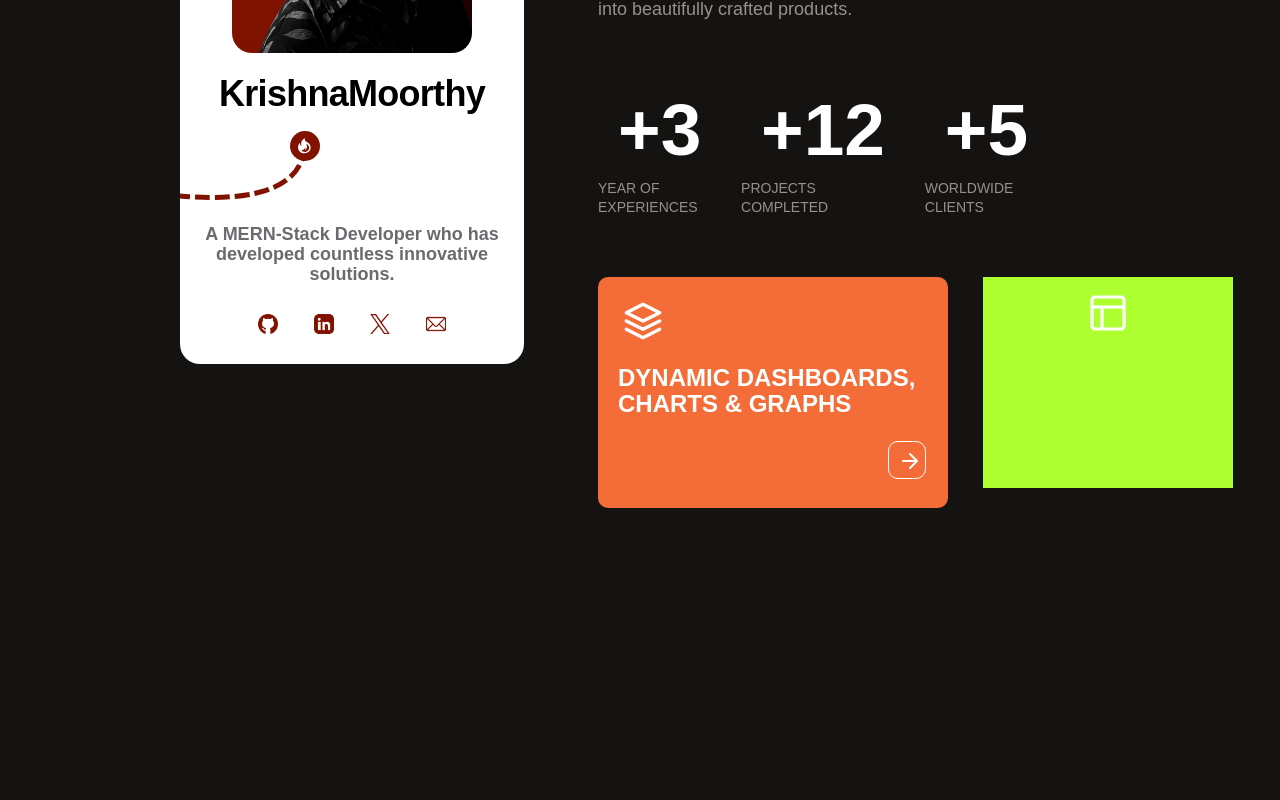
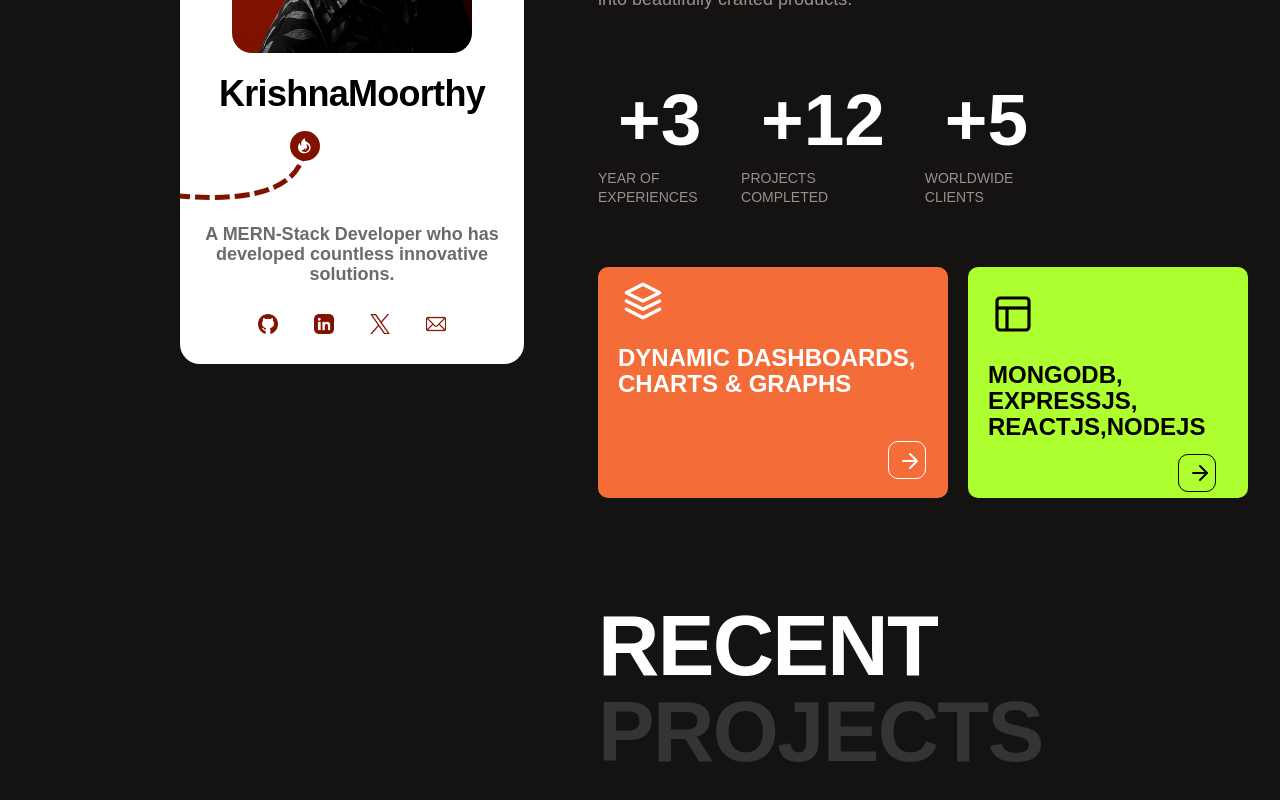
Before and after one commit to K2r0iOs5h/Portfolio, a React (Create React App) app: page / in a window 1280 px wide. Shown: the part 436-1236 px from the top of the page. Before the commit the page ends 952 px from the top, so only its background shows below. Built offline with nearby package versions, Linux system fonts and the light colour scheme.

Commit message:
project section started

```diff
--- a/src/Pages/Home.jsx
+++ b/src/Pages/Home.jsx
@@ -38,29 +38,39 @@ function Home() {
                         <div className={styles.orangetxt}><p className={styles.paratxt}>DYNAMIC DASHBOARDS, CHARTS & GRAPHS</p></div>
                         <div className={styles.orangebtn}>
                             <a href=""><svg xmlns="http://www.w3.org/2000/svg" width="24" height="24" viewBox="0 0 24 24" fill="none" stroke="white" stroke-width="2" stroke-linecap="round" stroke-linejoin="round">
-  <g>
-    <line x1="5" y1="12" x2="19" y2="12"></line>
-    <polyline points="12,5 19,12 12,19"></polyline>
-  </g>
-</svg></a>
+                              <g>
+                                <line x1="5" y1="12" x2="19" y2="12"></line>
+                                <polyline points="12,5 19,12 12,19"></polyline>
+                             </g>
+                             </svg></a>
                         </div>
                     </div>
                     <div className={styles.greencard}>
-                        <div className={styles.symbolgrn}></div>
-                        <div className={styles.greentxt}><p></p></div>
-                        <div className={styles.greenbtn}>
-
-                            <a href="">
-<svg className={styles.ui} width="40" height="40" viewBox="0 0 100 100" xmlns="http://www.w3.org/2000/svg" stroke="white">
- <g stroke="#ffffff" stroke-width="8">
+                        <div className={styles.symbolgrn}><svg className={styles.ui} width="40" height="40" viewBox="0 0 100 100" xmlns="http://www.w3.org/2000/svg" stroke="white">
+ <g stroke="#000000" stroke-width="8">
      <rect x="10" y="10" width="80" height="80" rx="8" ry="8" fill="none" />
 
    <line x1="10" y1="35" x2="90" y2="35"/>
    <line x1="35" y1="35" x2="35" y2="90"/>
  </g>
-</svg></a>
+</svg></div>
+                        <div className={styles.greentxt}><p className={styles.paratxtwo}>MONGODB, EXPRESSJS, REACTJS,NODEJS</p></div>
+                        <div className={styles.greenbtn}>
+
+                            <a href=""><svg xmlns="http://www.w3.org/2000/svg" width="24" height="24" viewBox="0 0 24 24" fill="none" stroke="black" stroke-width="2" stroke-linecap="round" stroke-linejoin="round">
+                              <g>
+                                <line x1="5" y1="12" x2="19" y2="12"></line>
+                                <polyline points="12,5 19,12 12,19"></polyline>
+                             </g>
+                             </svg>
+</a>
                         </div>
                     </div>
+                </div>
+
+                <div className={styles.recent}>
+                <h2>RECENT</h2>
+                <h2 className={styles.pro}>PROJECTS</h2>
                 </div>
             </div>
         </div>
--- a/src/Pages/Home.module.css
+++ b/src/Pages/Home.module.css
@@ -11,9 +11,25 @@
    font-family: sans-serif;
    font-weight: 900%;
    font-size: 100px;
-   line-height: 40px;
+   line-height: 35px;
    letter-spacing: -0.02em;
 
+}
+
+.maincontainer h2{
+   color: white;
+   font-family: sans-serif;
+   font-weight: 750%;
+   font-size: 85px;
+   line-height: 15px;
+   letter-spacing: -0.02em;
+
+}
+
+
+
+.maincontainer .recent{
+    text-align: left;
 }
 
 .maincontainer .Devtxt{
@@ -29,11 +45,20 @@ rgb(153, 143, 143);
 
 }
 
+
+.maincontainer .recent{
+    margin-top: 140px;
+}
+
 .maincontainer .Dev{
     color: #353334;
     margin-left: -50px;
 }
 
+
+.maincontainer .pro{
+    color: #353334;
+}
 .maincontainer .numdata{
     display: flex;
     flex-direction:row;
@@ -77,6 +102,7 @@ rgb(153, 143, 143);
     justify-content: space-between;
     margin-top: 60px;
     width: 100%;
+    gap: 20px;
 
 }
 
@@ -91,9 +117,15 @@ rgb(153, 143, 143);
 }
 
 .maincontainer .colorcards .greencard{
-     width: 250px;
+     width: 280px;
     height: 211px;
     background-color: greenyellow;
+    border-radius: 10px;
+     display: flex;
+    flex-direction: column;
+    justify-content: center;
+    padding-top: 20px;
+
 }
 
 .maincontainer .colorcards .orangecard {
@@ -110,12 +142,29 @@ rgb(153, 143, 143);
 
 }
 
+.maincontainer .colorcards .greencard .ui{
+    margin-right: 190px;
+    margin-bottom: 19px;
+
+}
 .maincontainer .colorcards .orangecard .orangetxt .paratxt{
     font-family: sans-serif;
     font-weight: 550;
     font-size: 24px;
     color: white;
     margin-top: 20px;
+    line-height: 26px;
+    text-align: left;
+    margin-left: 20px;
+
+}
+
+.maincontainer .colorcards .greencard .greentxt .paratxtwo{
+    font-family: sans-serif;
+    font-weight: 550;
+    font-size: 24px;
+    color:black;
+    margin-top: 5px;
     line-height: 26px;
     text-align: left;
     margin-left: 20px;
@@ -135,11 +184,31 @@ rgb(153, 143, 143);
     border-radius: 10px;
     display: block;
     margin-left:290px ;
+    margin-top: 20px;
 
 
     padding: 2px;
 }
 
+.maincontainer
+.colorcards
+.greencard
+.greenbtn{
+    height: 32px;
+    width: 32px;
+    background-color: greenyellow;
+    border-color: black;
+    border-style: solid;
+    border-width: 1px;
+    border-radius: 10px;
+    margin-top: -10px;
+
+    display: block;
+    margin-left:210px ;
+
+
+    padding: 2px;
+}
 
 .maincontainer
 .colorcards
@@ -150,6 +219,14 @@ rgb(153, 143, 143);
     margin-top: 5px;
 align-items: center;}
 
+.maincontainer
+.colorcards
+.greencard
+.greenbtn svg{
+
+    margin-left: 5px;
+    margin-top:4px;
+align-items: center;}
 
 
 .maincontainer
@@ -158,6 +235,14 @@ align-items: center;}
 .orangebtn:hover svg{
 
     stroke: #f46c38;
+}
+
+.maincontainer
+.colorcards
+.greencard
+.greenbtn:hover svg{
+
+    stroke: greenyellow;
 }
 .maincontainer
 .colorcards
@@ -168,3 +253,14 @@ align-items: center;}
     color: #f46c38;
     stroke: #f46c38;
 }
+
+
+.maincontainer
+.colorcards
+.greencard
+.greenbtn:hover{
+    background-color:black;
+    border-color: greenyellow;
+    color: greenyellow;
+    stroke: greenyellow;
+}
```
